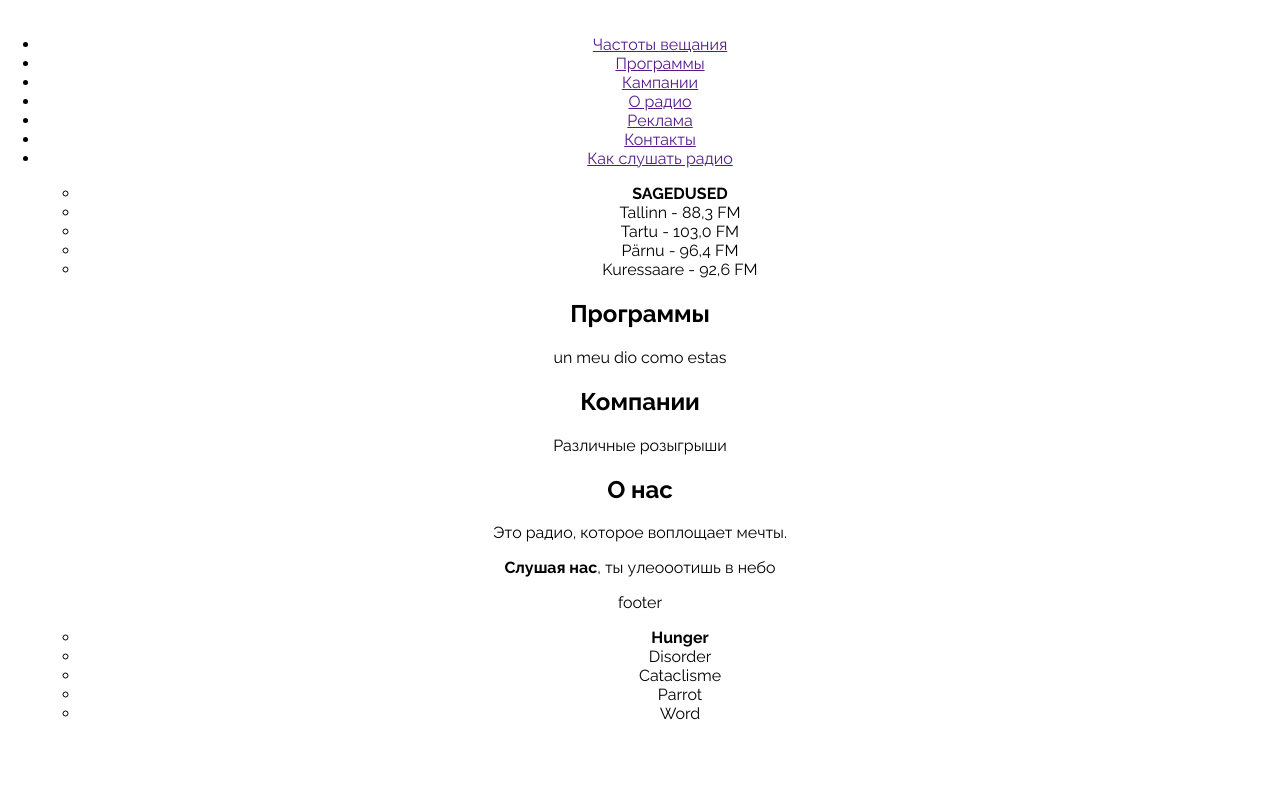
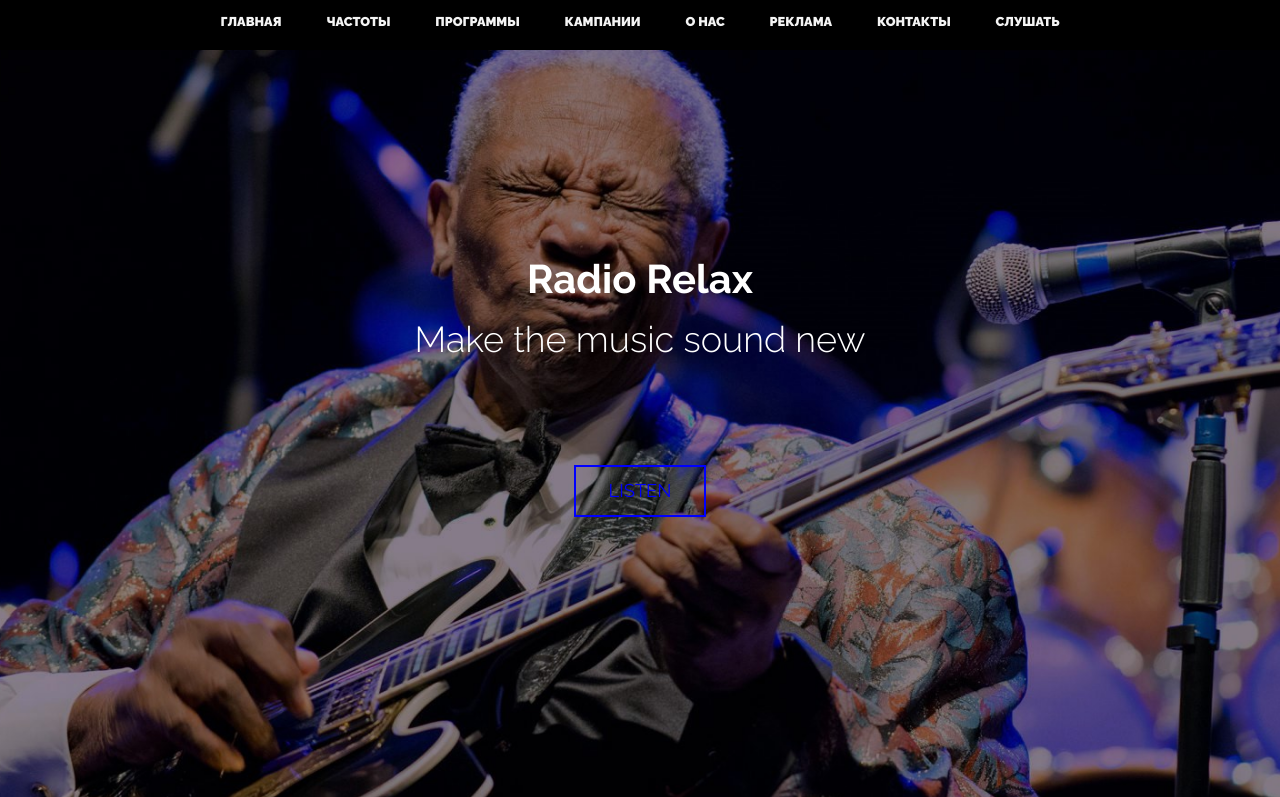
Before and after one commit to YuriyMorozyuk95/RadioRelax, a website: page index.html in a window 1280 px wide. Shown: the top 797 px of the page. Drawn offline with nearby package versions, Linux system fonts and the light colour scheme.

Commit message:
navbar add all files

```diff
--- a/index.html
+++ b/index.html
@@ -7,29 +7,40 @@
     <title>Creative Inc.</title>
     <link rel="stylesheet" href="https://maxcdn.bootstrapcdn.com/font-awesome/4.7.0/css/font-awesome.min.css">
     <link rel = "stylesheet" href ="/radio.css">
+    <link rel = "stylesheet" href = "/smoothscroll.css">
+
 </head>
 
 
 
-    <header>
-      <img scr="img/logo.png" alt="" class="logo">
-      <nav>
+    <body>
+    <div class="container">
+      <nav class="navbar">
         <ul>
-          <li><a href="">Частоты вещания</a></li>
-          <li><a href="">Программы</a></li>
-          <li><a href="">Кампании</a></li>
-          <li><a href="">О радио</a></li>
-          <li><a href="">Реклама</a></li>
-          <li><a href="">Контакты</a></li>
-          <li><a href="">Как слушать радио</a></li>
+            <li><a href="#home-radio">Главная</a></li>
+          <li><a href="#radio-waves">Частоты</a></li>
+          <li><a href="#programs">Программы</a></li>
+          <li><a href="#compains">Кампании</a></li>
+          <li><a href="#about">О нас</a></li>
+          <li><a href="#commercial">Реклама</a></li>
+          <li><a href="#contact">Контакты</a></li>
+          <li><a href="#listen">Слушать</a></li>
         </ul>
       </nav>
-    </header>
-<body>
-  <section class="radio-waves">
+
+
+
+
+    <section id="home-radio">
+
+      <h1 class="title">Radio Relax
+        <span>Make the music sound new</span></h1>
+      <a href="#listen" class="button button-accent">Listen</a>
+    </section>
+
+  <section id="radio-waves">
 
     <ul class="unstyled-list">
-    <ul>
     <li><strong>SAGEDUSED</strong></li>
     <li>Tallinn - 88,3 FM</li>
     <li>Tartu - 103,0 FM</li>
@@ -40,17 +51,17 @@
 </section>
 
 
-<section class="programs">
+<section id="programs">
   <h1 class= "title">Программы</h1>
   <p>un meu dio como estas</p>
 </section>
 
-<section class="compains">
+<section id="compains">
   <h1 class="title">Компании</h1>
   <p>Различные розыгрыши</p>
 </section>
 
-<section class="about">
+<section id="about">
 
 
     <div class="about-radio">
@@ -61,8 +72,23 @@
     </div>
   </section>
 
+  <section id="commercial">
+      <h1 class="title">Реклама</h1>
+      <p>Lorem ipsum dolor sit, amet consectetur adipisicing elit. Qui nobis inventore, ipsum doloremque accusamus hic?</p>
+    </section>
+
+    <section id="contact">
+        <h1 class="title">Как нас найти</h1>
+        <p>Lorem ipsum dolor, sit amet consectetur adipisicing elit. Dolores, a? In, optio accusamus! Ab, quam.</p>
+      </section>
+
+      <section id="listen">
+          <h1 class="title">Слушать наше радио!</h1>
+          <p>Lorem ipsum dolor sit amet consectetur adipisicing elit. Praesentium odit nihil eveniet accusantium, neque pariatur?</p>
+        </section>
 
 
+    </div>
     <footer>
         <div class="col-3">
        <p>footer</p>
@@ -77,5 +103,10 @@
          <li>Word</li>
         </ul>
         </footer>
+
+
+
+    <script src=https://cdnjs.cloudflare.com/ajax/libs/jquery/3.4.1/jquery.min.js></script>
+<script src="main.js"></script>
   </body>
 </html>
--- /dev/null
+++ b/main.js
@@ -0,0 +1,12 @@
+// Option 2 -
+$(".navbar a").on("click", function(e) {
+    if(this.hash != "") {
+        e.preventDefault();
+
+        const hash = this.hash;
+
+        $("html, body").animate({
+            scrollTop: $(hash).offset().top
+        }, 800);
+    }
+});
--- a/radio.css
+++ b/radio.css
@@ -1,10 +1,102 @@
 @import
   url('https://fonts.googleapis.com/css?family=Raleway:300,400,700,900');
 * {
-  box-sizing: border-box;
+  margin:0;
+  padding:0;
 }
 body {
   margin: 0;
   font-family: 'Raleway', sans-serif;
   text-align:center;
+  color: #fff;
+
+  line-height:1.6;
+  height:100vh;
 }
+
+nav a:hover,
+nav a:focus {
+  color: #DDD;
+}
+
+.title {
+  font-size: 2.5rem;
+  color: #fff;
+  margin-bottom: 1.5em;
+  }
+  .title span {
+    font-weight: 300;
+    display: block;
+    font-size: .9em;
+  }
+
+header {
+  position: absolute;
+  margin-top:1em;
+  left: 0;
+  right: 0;
+  margin: 1em;
+}
+
+nav ul {
+  margin:0;
+  padding: 0;
+  list-style:none;
+}
+nav li {
+  float: left;
+  display: block;
+  margin:1em;
+}
+
+.container {
+  width: 100%;
+  height: 100%;
+}
+
+.button {
+  display: inline-block;
+  font-size: 1.15rem;
+  margin: 2em 4em;
+  text-decoration: none;
+  text-transform: uppercase;
+  border-width: 2px;
+  border-style: solid;
+  padding: .5em 1.75em;
+
+}
+.button-accent {
+  color: blue;
+  border-color: blue;
+}
+
+.button-accent:hover,
+.button-accent:focus {
+  background: blue;
+  color: #232323;
+
+}
+
+
+nav a {
+  font-weight: 1000;
+  text-decoration: none;
+  text-transform: uppercase;
+  font-size: .8rem;
+  padding: .5em;
+  color: rgb(170, 22, 22);
+}
+.home-radio {
+  padding: 8em 0;
+  color:#fff;
+  background-size: hover;
+  background-position: left;
+}
+footer {
+  position: fixed;
+  margin:0;
+  padding: 0;
+}
+.radio-waves ul li a {
+  text-decoration: none;
+}
--- /dev/null
+++ b/smoothscroll.css
@@ -0,0 +1,84 @@
+
+
+.navbar {
+  position: fixed;
+  top: 0;
+  z-index: 1;
+  display: flex;
+  width: 100%;
+  height: 50px;
+  background: rgba(0,0,0,7);
+}
+.button-accent {
+  display: flex;
+  justify-content: center;
+}
+
+.navbar ul {
+  display: flex;
+  list-style: none;
+  width: 100%;
+  justify-content: center;
+}
+
+.navbar ul li {
+  font-size: 1rem;
+  margin: 0 0.5rem;
+  padding: 0.5rem;
+}
+
+.navbar ul li a {
+  text-decoration: none;
+  text-transform: uppercase;
+  color: #f4f4f4;
+
+}
+
+.navbar ul li a:hover {
+color: skyblue;
+}
+
+section {
+  display: flex;
+  flex-direction: column;
+  align-items: center;
+  justify-content: center;
+  text-align: center;
+  width: 100%;
+  height: 100vh;
+  scroll-snap-align: center;
+}
+
+section h1 {
+  font-size: 4rem;
+
+}
+section p {
+  font-size: 1.5rem;
+
+}
+section#home-radio {
+  background: url(img/home.jpg) no-repeat center center/cover;
+}
+section#radio-waves {
+  background: url(img/concert.jpg) no-repeat center center/cover;
+}
+section#programs {
+  background: url(img/programs.jpg) no-repeat center center/cover;
+}
+section#compains {
+  background: url(img/compains.jpg) no-repeat center center/cover;
+}
+section#about {
+  background: url(img/about.jpg) no-repeat center center/cover;
+}
+section#commercial {
+  background: url(img/commercial.jpg) no-repeat center center/cover;
+}
+section#contact {
+  background: url(img/contact.jpg) no-repeat center center/cover;
+}
+
+section#listen {
+  background: url(img/listen.jpg) no-repeat center center/cover;
+}
```
Also changed, not shown: img/about.jpg (added), img/commercial.jpg (added), img/compains.jpg (added), img/concert.jpg (added), img/contact.jpg (added), img/home.jpg (added), img/listen.jpg (added), img/programs.jpg (added), 1 other file. Lines whose indentation alone changed are shown as unchanged.
